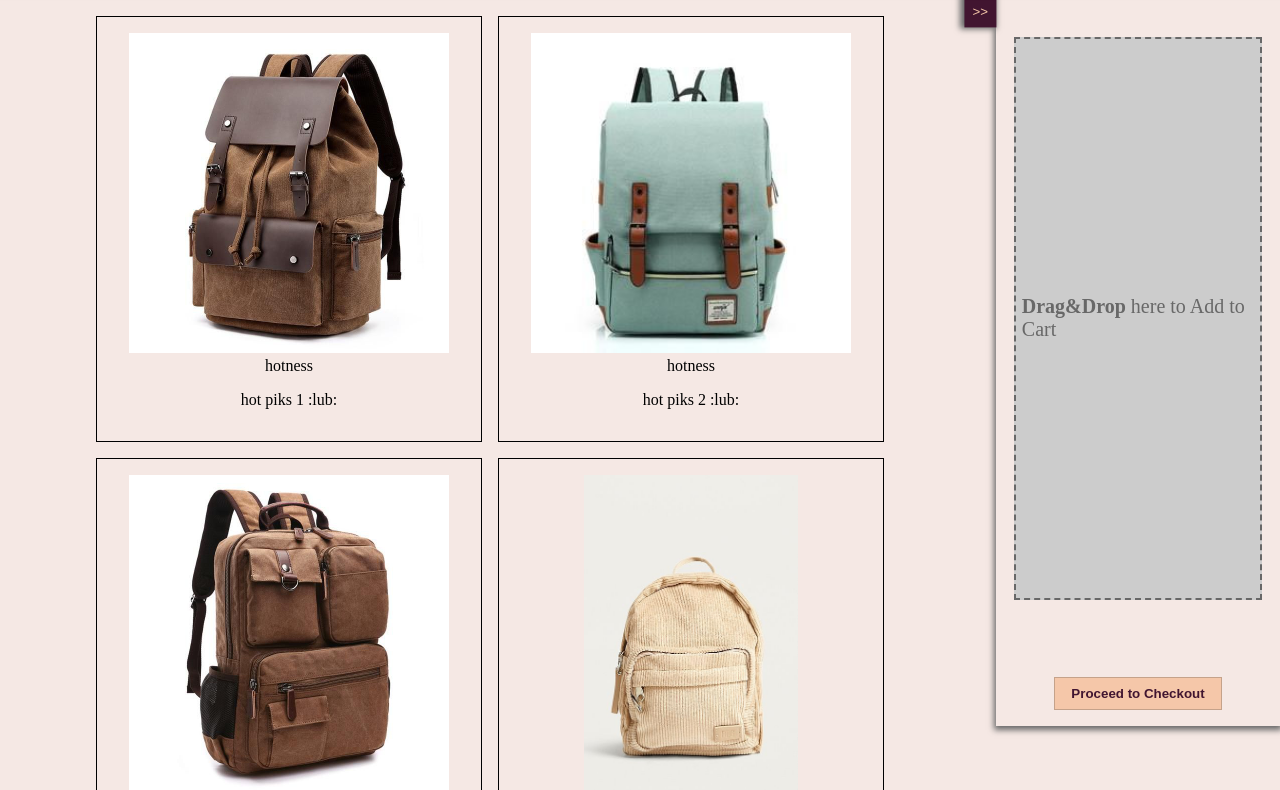
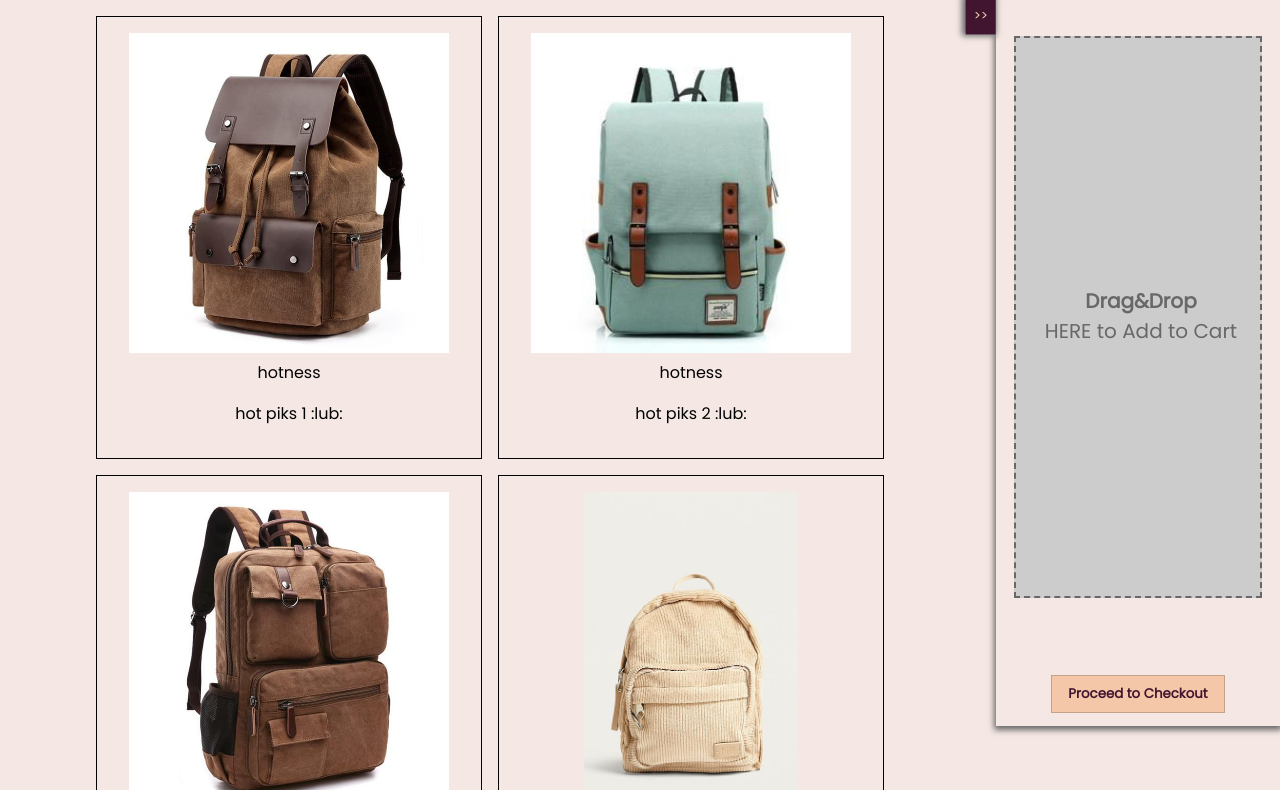
Before and after one commit to HumanChwan/your-signe, a website: page public/base.html in a window 1280 px wide. Shown: the part 72-862 px from the top of the page. Drawn offline with Linux system fonts and the light colour scheme.

Commit message:
added font

```diff
--- a/public/base.html
+++ b/public/base.html
@@ -31,7 +31,7 @@
                 <button class="cart-toggle">&gt;&gt;</button>
                 <div class="cart-object-container center-me-nya">
                     <div class="dashed-placeholder">
-                        <p><strong>Drag&Drop</strong> here to Add to Cart</p>
+                        <p><p><strong>Drag&Drop</strong></p> <p>HERE to Add to Cart</p></p>
                     </div>
                     <!-- <div class="cart-object">
                         <div class="cart-object-img">
--- a/public/style.css
+++ b/public/style.css
@@ -1,3 +1,5 @@
+@import url('https://fonts.googleapis.com/css2?family=Poppins&display=swap');
+
 *,
 ** {
     margin: 0;
@@ -20,7 +22,12 @@ body {
     margin: 0;
     background-color: var(--back);
 
+    font-family: Poppins;
     overflow-x: hidden;
+}
+
+button {
+    font-family: Poppins;
 }
 
 .navbar {
@@ -274,11 +281,14 @@ aside {
     display: flex;
     justify-content: center;
     align-items: center;
+    gap: 0rem;
+    flex-direction: column;
 }
 
 .dashed-placeholder p {
     color: #686868;
     font-size: 1.25rem;
+    margin: 0;
 }
 
 .hide {
```
